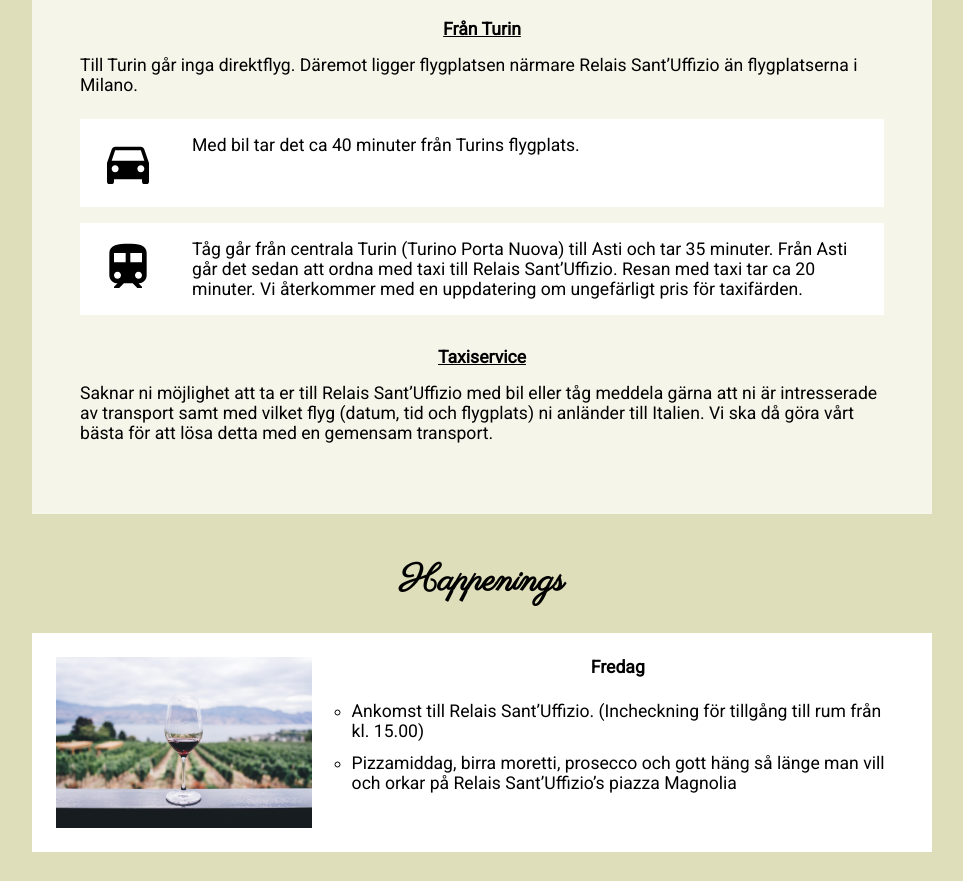
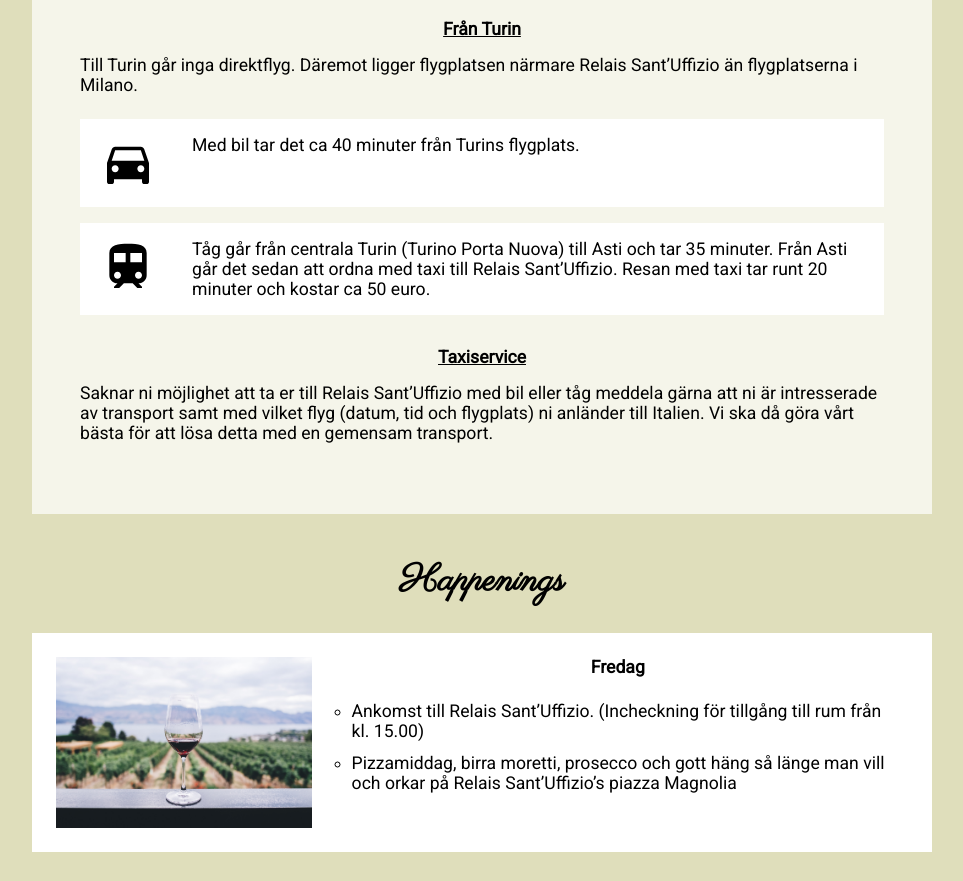
Before and after one commit to linajonsson/ida-roger-wedding, a Gatsby site: page / in a window 1280 px wide. Shown: the part 2860-3741 px from the top of the page, without its empty margins (224-1187 px from the left). Built offline with nearby package versions, Linux system fonts and the light colour scheme; Gatsby itself is replaced by a stand-in of ours; a web font is replaced by a local one.

Commit message:
Updated transportation text

```diff
--- a/src/components/content/transportationInfo.js
+++ b/src/components/content/transportationInfo.js
@@ -28,7 +28,7 @@ export const transportationInfo = [
       {
         header: "Tåg",
         text:
-          "Tåg går från centrala Turin (Turino Porta Nuova) till Asti och tar 35 minuter. Från Asti går det sedan att ordna med taxi till Relais Sant’Uffizio. Resan med taxi tar ca 20 minuter. Vi återkommer med en uppdatering om ungefärligt pris för taxifärden.",
+          "Tåg går från centrala Turin (Turino Porta Nuova) till Asti och tar 35 minuter. Från Asti går det sedan att ordna med taxi till Relais Sant’Uffizio. Resan med taxi tar runt 20 minuter och kostar ca 50 euro.",
       },
     ],
   },
```
